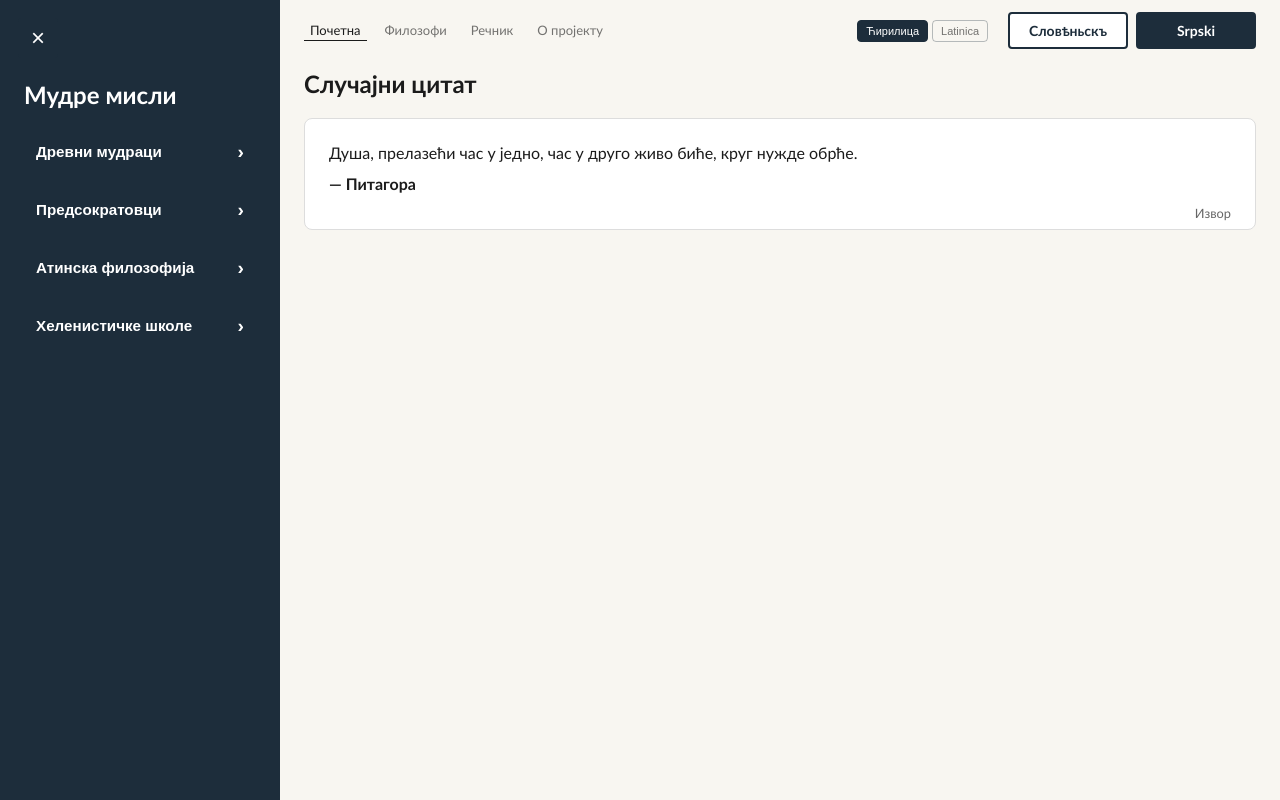
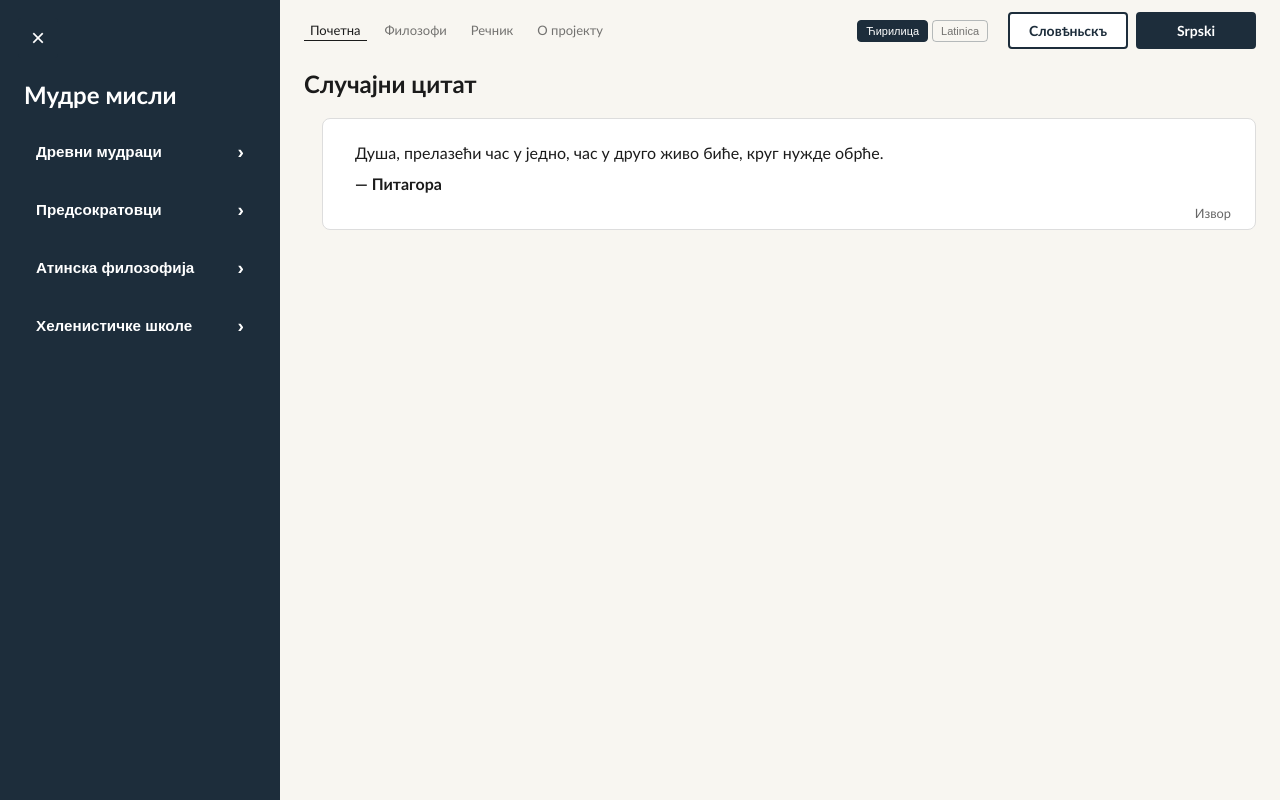
Before and after one commit to mudroljub/mudre-misli, a Next.js app: page /sr in a window 1280 px wide. Built offline with nearby package versions, Linux system fonts and the light colour scheme.

Commit message:
- UI: različitim stilovima označi različite vrste unosa

```diff
--- a/components/BookLayout.tsx
+++ b/components/BookLayout.tsx
@@ -17,7 +17,10 @@ export default function BookLayout({ entries, language }: BookLayoutProps) {
     <div className={styles.book}>
       <div className={styles.page}>
         {entries.map((entry) => (
-          <p key={entry._id} className={styles.entry}>
+          <p
+            key={entry._id}
+            className={`${styles.entry} ${styles[entry.type]}`}
+          >
             {transliterate(getTextForLanguage(entry, language))}
           </p>
         ))}
--- a/components/QuoteCard.module.scss
+++ b/components/QuoteCard.module.scss
@@ -36,3 +36,15 @@
   @include subtle-link;
   float: right;
 }
+
+// Type styles
+.quote {
+  padding-left: $spacing-xl;
+  margin-left: $spacing-md;
+}
+
+.reported {
+  padding-right: $spacing-xl;
+  margin-right: $spacing-md;
+  text-align: right;
+}
--- a/components/QuoteCard.tsx
+++ b/components/QuoteCard.tsx
@@ -26,7 +26,7 @@ export default function QuoteCard({
   const text = transliterate(getTextForLanguage(entry, language));
 
   return (
-    <div className={styles.card}>
+    <div className={`${styles.card} ${styles[entry.type]}`}>
       <p>{text}</p>
 
       {showAuthor && (
```
Also changed, not shown: components/BookLayout.module.scss (+17 -0 lines), 1 other file (tests, documents, lock files or other folders).
